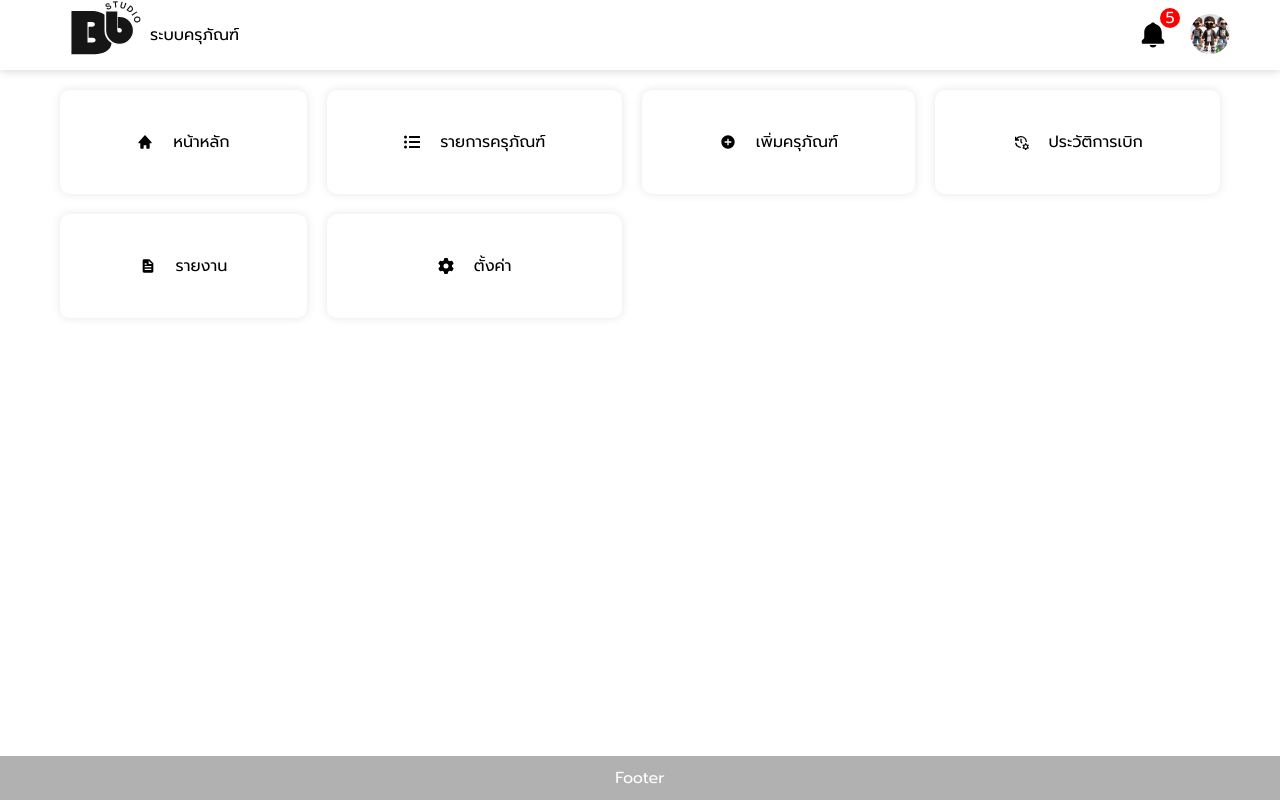
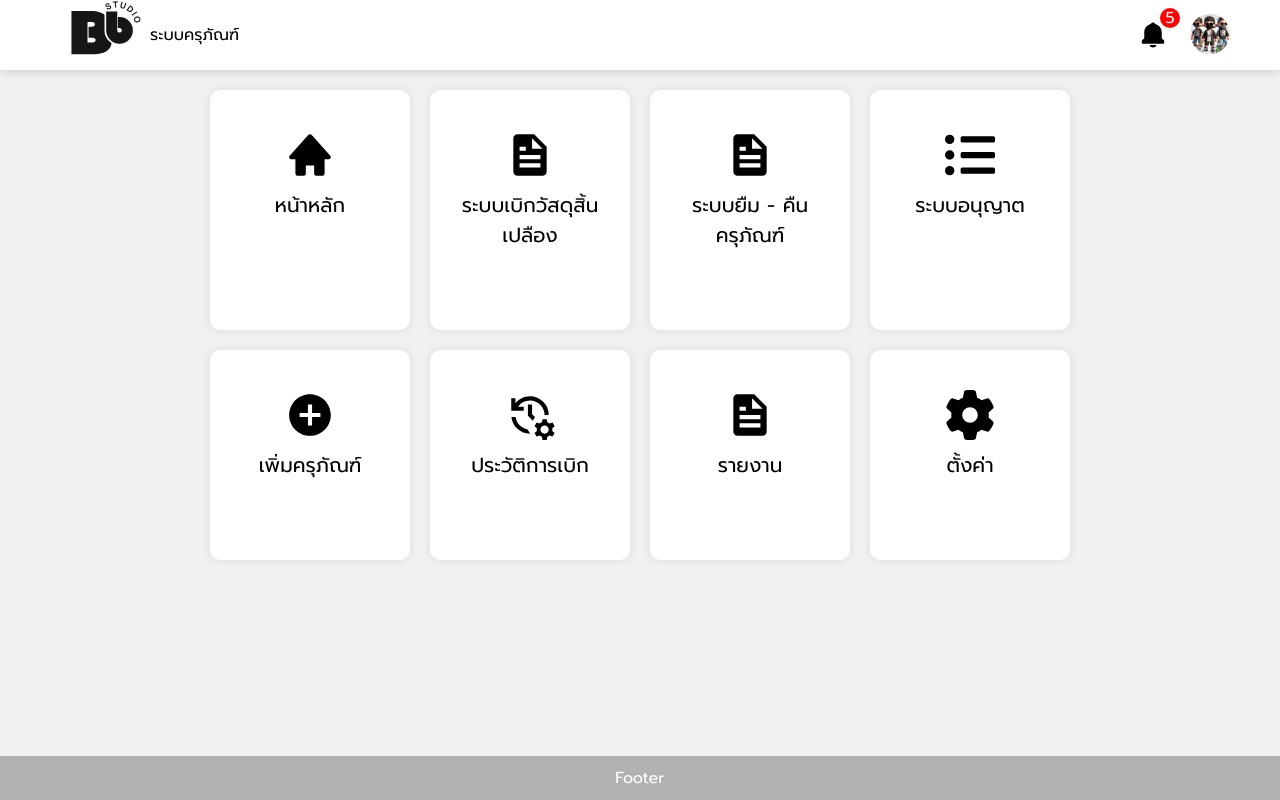
Before and after one commit to WinaiBB32/psc01, a Next.js app: page / in a window 1280 px wide. Built offline with nearby package versions, Linux system fonts and the light colour scheme.

Commit message:
modified:   app/globals.css 	modified:   app/page.tsx 	modified:   database/datamenu.tsx

```diff
--- a/app/globals.css
+++ b/app/globals.css
@@ -2,6 +2,9 @@
   margin: 0;
   padding: 0;
   box-sizing: border-box;
+}
+body{
+  background: #f1f1f1;
 }
 
 
@@ -109,13 +112,13 @@ main{
   margin: 0 auto;
   padding: 0 20px;
   display: grid;
-  grid-template-columns: auto auto auto auto;
-
+  justify-content: center;
+  grid-template-columns: 200px 200px 200px 200px;
   gap: 20px;
 
 }
 
-.card{
+.card {
   width: 100%;
   height: 100%;
   background: #fff;
@@ -123,19 +126,46 @@ main{
   margin: 20px 0;
   border-radius: 10px;
   box-shadow: 0 0 10px rgba(0,0,0,0.1);
-  display: flex;
-  align-items: center;
-  justify-content: center;
-  gap: 20px;
   cursor: pointer;
 }
 
-.card:hover{
+.card:hover {
   transform: translateY(-10px);
   transition: 0.5s;
   color: #fff;
   background: #0004ff;
 }
+
+.card .menu-items {
+  margin: 20px 0;
+  display: flex;
+  flex-direction: column;
+  align-items: center;
+  justify-content: center;
+  text-align: center;
+}
+
+.card .menu-items .icons {
+  display: flex;
+  justify-content: center;
+  align-items: center;
+}
+
+.card .menu-items .icons svg {
+  gap: 10px;
+  width: 50px;
+  height: 100%;
+}
+
+.card .menu-items span {
+  margin-top: 10px;
+  font-size: 20px;
+  font-weight: 500;
+}
+
+
+
+
 
 
 
--- a/app/page.tsx
+++ b/app/page.tsx
@@ -6,14 +6,20 @@ const menuItems = datamenu();
 export default function Home() {
   return (
     <>
-    <div className="container">
-    {menuItems.map((item, index) => (
+      <div className="container">
+        {menuItems.map((item, index) => (
           <div key={index} className="card">
-            {item.icon}
-            <span>{item.name}</span>
+
+              <div className="menu-items">
+                <div className="icons">
+                  {item.icon}
+                </div>
+                <span>{item.name}</span>
+              </div>
+
           </div>
         ))}
-    </div>
+      </div>
     </>
   );
 }
--- a/database/datamenu.tsx
+++ b/database/datamenu.tsx
@@ -13,7 +13,16 @@ const datamenu = () => {
             path: "/",
           },
           {
-            name: "รายการครุภัณฑ์",
+            name: "ระบบเบิกวัสดุสิ้นเปลือง",
+            icon: <BiSolidFile />,
+          },
+
+          {
+            name: "ระบบยืม - คืนครุภัณฑ์",
+            icon: <BiSolidFile />,
+          },
+          {
+            name: "ระบบอนุญาต",
             icon: <FaListUl />,
             path: "/list",
           },
```
